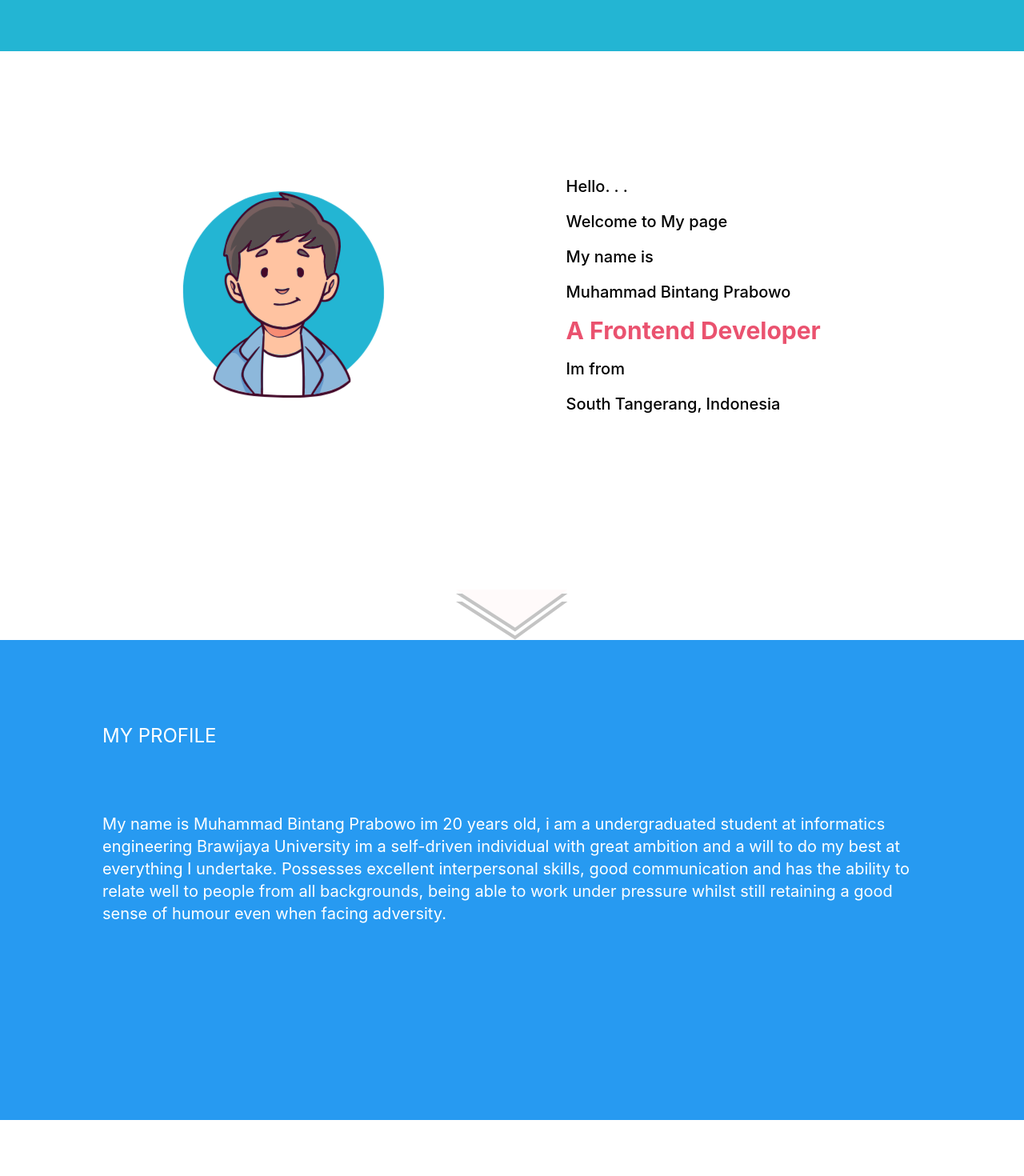
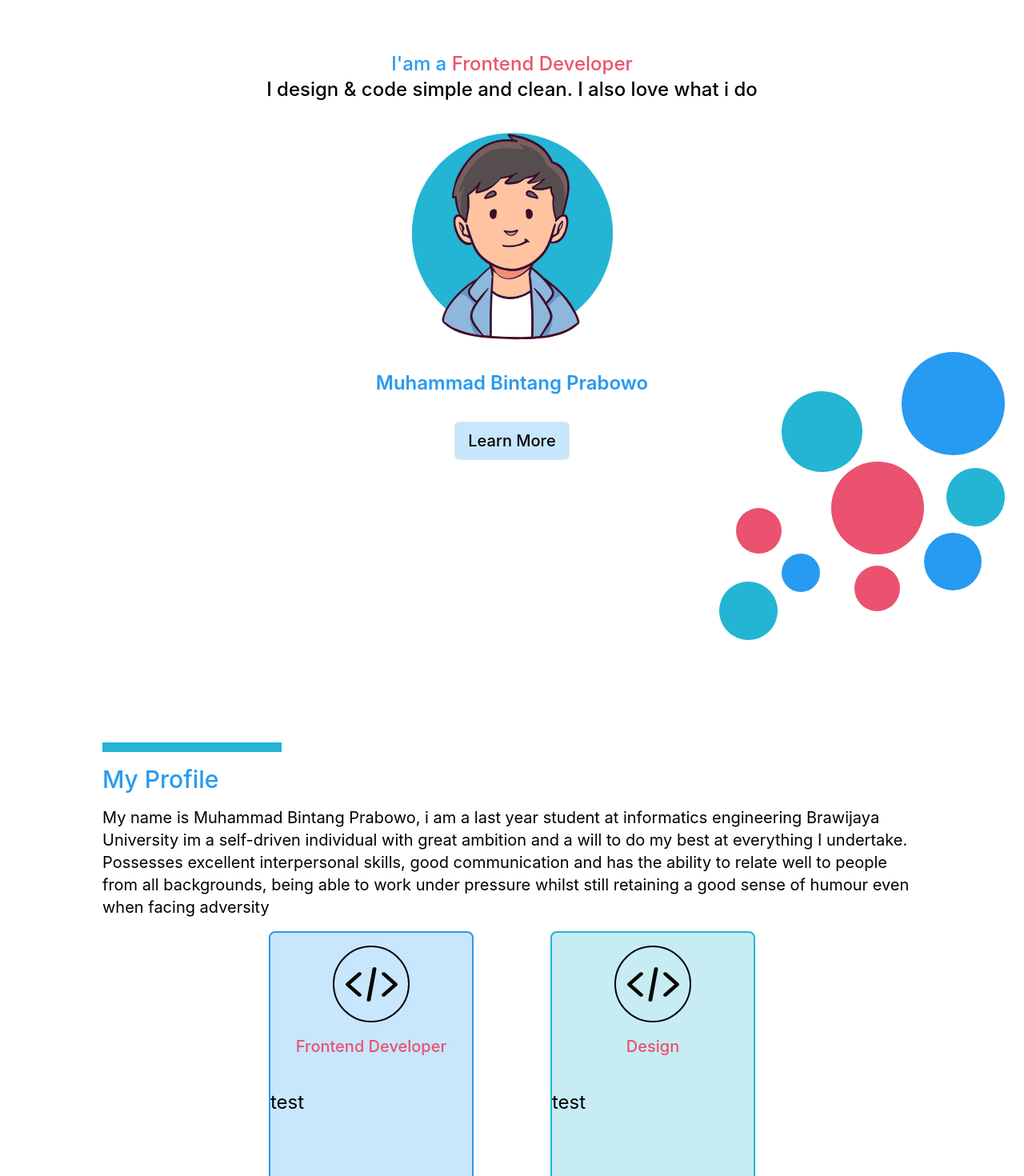
Before and after one commit to bintangpr/new-personal-web, a React (Create React App) app: page / in a window 1280 px wide. Shown: the top 1470 px of the page at 80% size. Built offline with nearby package versions, Linux system fonts and the light colour scheme.

Commit message:
new update

```diff
--- a/src/Section/main.js
+++ b/src/Section/main.js
@@ -1,36 +1,30 @@
 import React from 'react';
 import {ReactComponent as ProfilePic} from '../img/Profile.svg';
-import {ReactComponent as ArrowScroll} from '../img/ArrowScroll.svg';
-import Navbar from '../component/navbar';
+import {ReactComponent as Bubble} from '../img/Bubble.svg';
+
 
 function main() {
     return (
       <div className='bg-white'>
-        <Navbar />
-        <div className='flex flex-col justify-around bg-white h-screen'>
-          <div className="w-4/5 mx-auto h-screen flex justify-around" >
-            <div className='my-auto '>
-                <ProfilePic className='mx-auto scale-125 '/>
-            </div>
-            <div className='my-auto'>
-                <h1 className="text-xl font-medium text-black my-4">Hello. . .</h1>
-                <h1 className="text-xl font-medium text-black my-4">Welcome to My page</h1>
-                <div>
-                  <h1 className="text-xl font-medium text-black my-4">My name is</h1>
-                  <h1 className="text-xl font-medium text-black my-4">Muhammad Bintang Prabowo</h1>
-                </div>
-                <div>
-                  <h1 className="text-3xl font-bold text-red my-4">A Frontend Developer</h1>
-                </div>
-                <div>
-                  <h1 className="text-xl font-medium text-black my-4">Im from </h1>
-                  <h1 className="text-xl font-medium text-black my-4">South Tangerang, Indonesia</h1>
-                </div>
-            </div>
+        <div className='w-4/5 mx-auto h-screen'>
+          <div className='mt-16'>
+            <h1 className='text-2xl font-medium text-blue text-center'>I'am a <span className='text-2xl font-medium text-red'>Frontend Developer</span></h1>
+            <h1 className='text-2xl font-medium text-black text-center'>I design & code simple and clean. I also love what i do</h1>
+          </div>
+          <div className=' '>
+                <ProfilePic className='mx-auto my-16 scale-125 '/>
+          </div>
+          <div className='mt-16'>
+            <h1 className='text-2xl font-semibold text-blue text-center'>Muhammad Bintang Prabowo</h1>
+          </div>
+          <div className='mt-8 flex items-center'>
+            <button className='mx-auto h-12 w-36 bg-blue/25 border rounded-md text-black hover:bg-[#279AF1] hover:text-white'>
+              <h1 className='my-auto text-xl font-medium text-center'>Learn More</h1>
+            </button>
           </div>
           <div>
-              <ArrowScroll className='mx-auto ' />
-            </div>
+          <Bubble className="absolute bottom-0 right-6"/>
+          </div>
         </div>
       </div>
     );
--- a/src/Section/profile.js
+++ b/src/Section/profile.js
@@ -1,17 +1,32 @@
+import { profileText } from "../aset/text";
+import Card from "../component/card";
+import CodeImage from '../img/CodeImg.svg'
 
 function profile() {
     return (
-      <div>
-        <div className="h-3/4screen bg-blue pt-16">
-          <div className="w-4/5 mx-auto">
-            <h1 className="text-white text-medium text-2xl pt-10">MY PROFILE</h1>
-            <p className="text-white my-20 text-medium text-xl">My name is Muhammad Bintang Prabowo im 20 years old, i am a undergraduated student at informatics engineering Brawijaya University im a self-driven individual with great ambition and a will to do my best at everything I undertake. Possesses excellent interpersonal skills, good communication and has the ability to relate well to people from all backgrounds, being able to work under pressure whilst still retaining a good sense of humour even when facing adversity. </p>
+      <div className="h-screen pt-16">
+        <div className="w-4/5 mx-auto">
+          <div className="bg-lightgreen w-56 h-3"/>
+          <h1 className="my-4 text-3xl font-medium text-blue">My Profile</h1>
+          <p className="text-xl font-normal">{profileText.myProfile}</p>
+          <div className="my-4 flex justify-center gap-24">
+            <Card name="Frontend Developer" bg="bg-blue/25" border="border-blue" img={CodeImage}/>
+            <Card name="Design" bg="bg-lightgreen/25" border="border-lightgreen" img={CodeImage} />
+
           </div>
         </div>
-        <div className="h-1/4screen bg-white">
+      </div>
+      // <div className="h-screen pt-16">
+      //   <div className="h-3/4screen bg-blue pt-16">
+      //     <div className="w-4/5 mx-auto">
+      //       <h1 className="text-white text-medium text-2xl pt-10">MY PROFILE</h1>
+      //       <p className="text-white my-20 text-medium text-xl">My name is Muhammad Bintang Prabowo im 20 years old, i am a undergraduated student at informatics engineering Brawijaya University im a self-driven individual with great ambition and a will to do my best at everything I undertake. Possesses excellent interpersonal skills, good communication and has the ability to relate well to people from all backgrounds, being able to work under pressure whilst still retaining a good sense of humour even when facing adversity. </p>
+      //     </div>
+      //   </div>
+      //   <div className="h-1/4screen bg-white">
 
-        </div>
-      </div>
+      //   </div>
+      // </div>
 
     );
   }
--- /dev/null
+++ b/src/aset/text.js
@@ -0,0 +1,4 @@
+export const profileText = {
+    myProfile: "My name is Muhammad Bintang Prabowo, i am a last year student at informatics engineering Brawijaya University im a self-driven individual with great ambition and a will to do my best at everything I undertake. Possesses excellent interpersonal skills, good communication and has the ability to relate well to people from all backgrounds, being able to work under pressure whilst still retaining a good sense of humour even when facing adversity",
+
+}
--- a/src/component/card.js
+++ b/src/component/card.js
@@ -1,16 +1,17 @@
-import PreviousMap from 'postcss/lib/previous-map';
 import React from 'react';
-import {ReactComponent as CodeLogo} from '../img/CodeLogo.svg';
 
 function card(props) {
     return (
-      <div className='h-2/5screen bg-bonewhite w-64 border-2 rounded-lg border-blue' >
-          <div>
-              {props.name}
+      <div className={`h-2/5screen ${props.bg} w-64 border-2 rounded-lg ${props.border}`}  >
+          <div className='my-4 w-24 h-24 rounded-full border-2 mx-auto border-black flex flex-col justify-center'>
+             <img src={props.img} className="mx-auto"/>
           </div>
-         <h1 className="text-white text-medium text-2xl pt-10">test</h1>
+          <h1 className='text-center text-red font-medium text-xl'>{props.name}</h1>
+         <h1 className="text-black text-medium text-2xl pt-10">test</h1>
       </div>
     );
   }
 
+
+
   export default card;
--- a/src/component/navbar.js
+++ /dev/null
@@ -1,11 +0,0 @@
-import React from 'react';
-
-function navbar() {
-    return (
-      <div className='h-16 bg-lightgreen w-full fixed' >
-
-      </div>
-    );
-  }
-
-  export default navbar;
```
Also changed, not shown: src/img/BackgroundCard.svg (added), src/img/CodeImg.svg (added).
